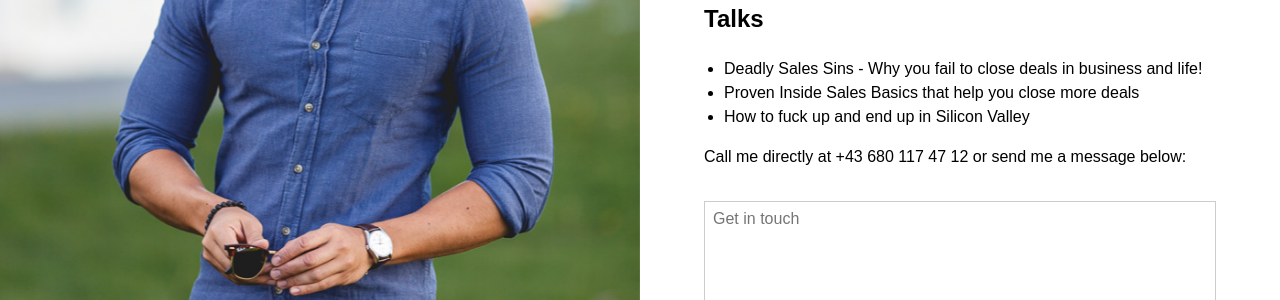
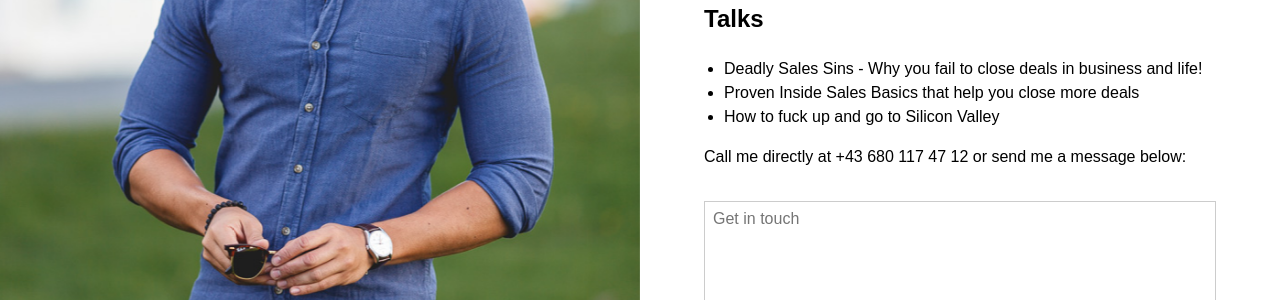
Before and after one commit to Albertonodale/albertonodale.com, a Jekyll site: the page built from index.md, in a window 1280 px wide and 989 px high. Shown: the part 393-693 px from the top of the window. Built offline with Jekyll 4.4.1, drawn with Linux system fonts in a browser that asks for light colours; nearby versions of some CDN libraries; our own code applies the rules of GitHub Pages for plain Markdown files; a script that is not in the unit is left out.

Commit message:
Update index.md

```diff
--- a/index.md
+++ b/index.md
@@ -40,6 +40,6 @@ By learning from the best in Silicon Valley, I’ve closed deals worth hundreds
 
 - Deadly Sales Sins - Why you fail to close deals in business and life!
 - Proven Inside Sales Basics that help you close more deals
-- How to fuck up and end up in Silicon Valley
+- How to fuck up and go to Silicon Valley
 
 Call me directly at +43 680 117 47 12 or send me a message below:
```
